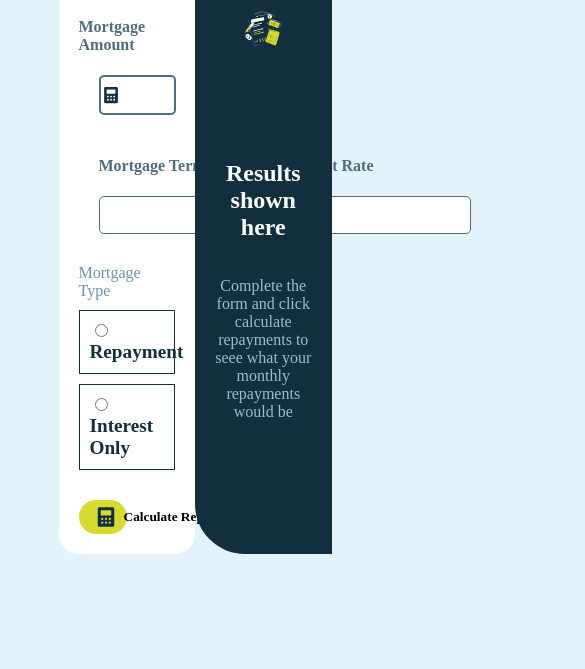
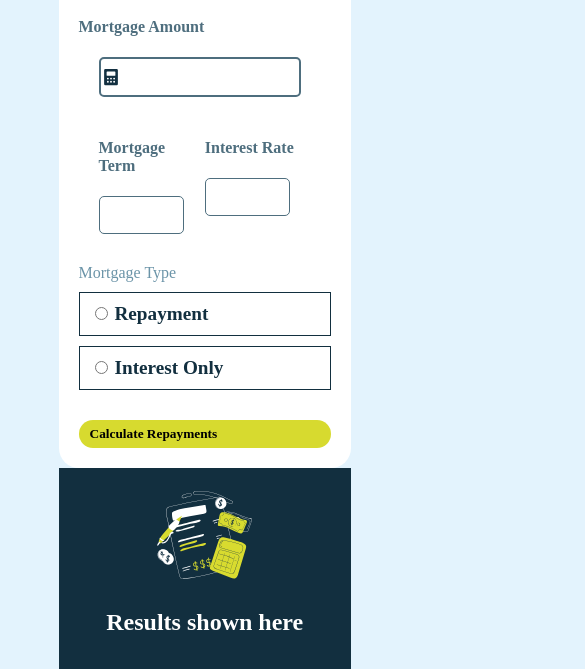
Before and after one commit to Bodeayman/MortgagePayment, a plain HTML site: page index.html in a window 390 px wide. Shown: the part 167-836 px from the top of the page, 585 px wide, since content can reach past the window. Drawn offline with Linux system fonts and the light colour scheme.

Commit message:
Fixed some bugs

```diff
--- a/index.html
+++ b/index.html
@@ -60,7 +60,6 @@
 
                 </div>
                 <div class="butCon">
-                    <img src="assets/images/icon-calculator.svg">
                     <input type="submit" value="Calculate Repayments">
                 </div>
 
--- a/style.css
+++ b/style.css
@@ -255,7 +255,7 @@ input[type='text']:focus {
 
 }
 
-@media (max-width:375px) {
+@media (max-width:700px) {
     .body {
         height: 100%;
 
@@ -274,4 +274,15 @@ input[type='text']:focus {
     .butCon {
         width: 100%;
     }
+
+    .enter {
+
+        justify-content: center;
+    }
+
+    .term input,
+    .rate input {
+        padding-right: 10px;
+        width: 80%;
+    }
 }
```
